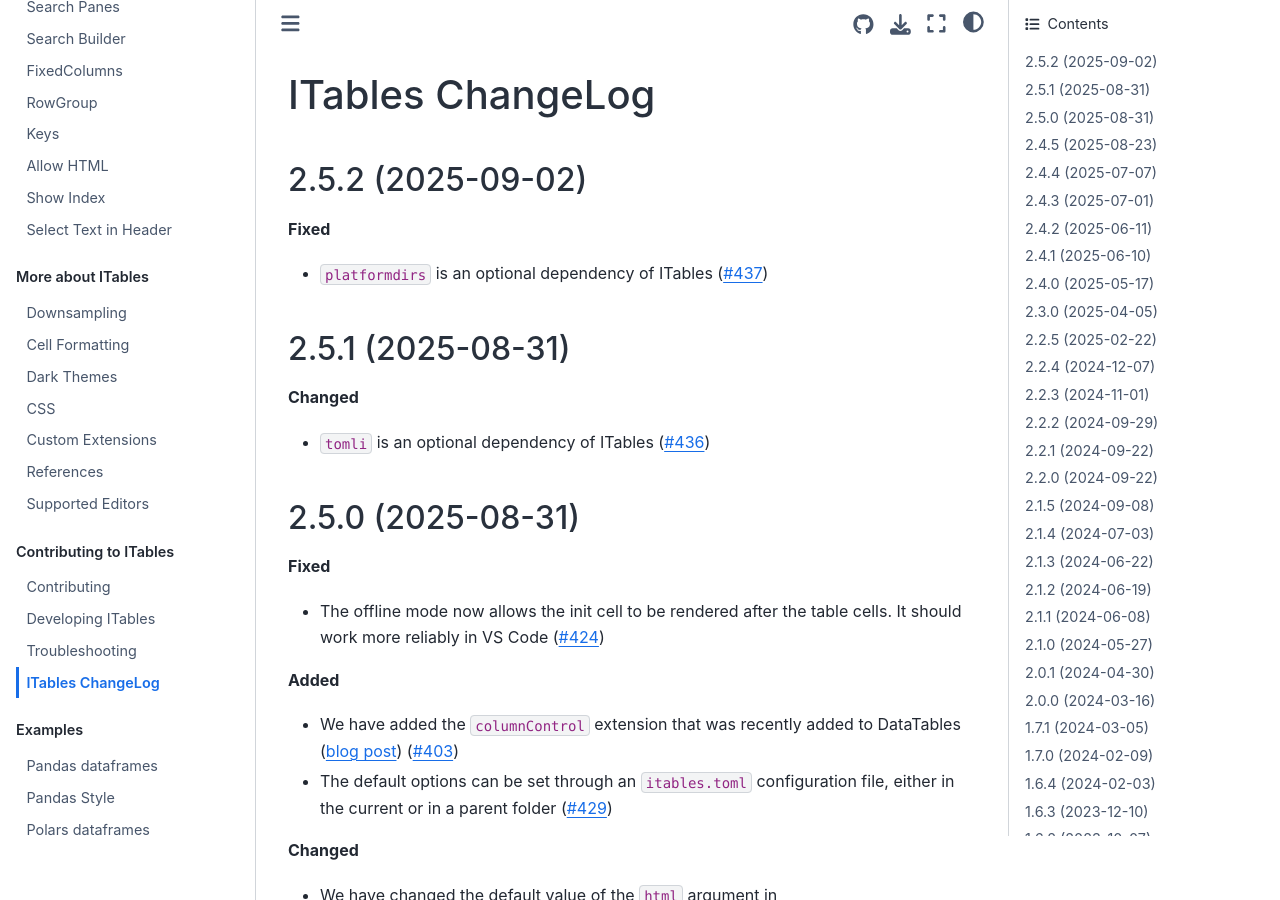
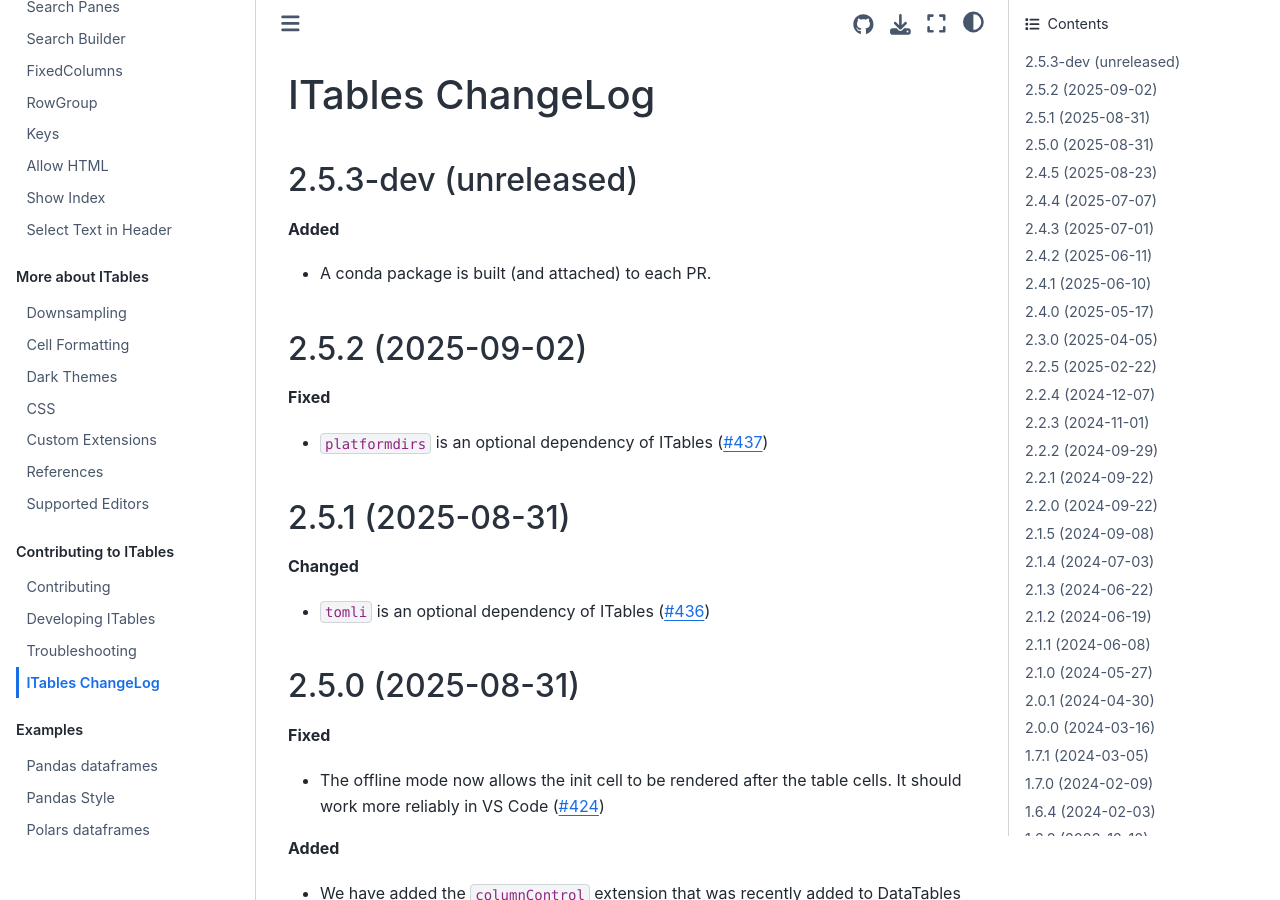
Before and after one commit to mwouts/itables, a Jupyter Book: the page built from docs/changelog.md, in a window 1280 px wide and 900 px high. Built offline with Jupyter Book 1.0.4 settings and Sphinx 7.4.7 and the Sphinx Book theme 1.1.4, drawn with Linux system fonts in a browser that asks for light colours.

Commit message:
Build a conda package on PRs

```diff
--- a/docs/changelog.md
+++ b/docs/changelog.md
@@ -1,5 +1,12 @@
 ITables ChangeLog
 =================
+
+2.5.3-dev (unreleased)
+------------------
+
+**Added**
+- A conda package is built (and attached) to each PR.
+
 
 2.5.2 (2025-09-02)
 ------------------
```
Also changed, not shown: .pre-commit-config.yaml, 3 other files.
